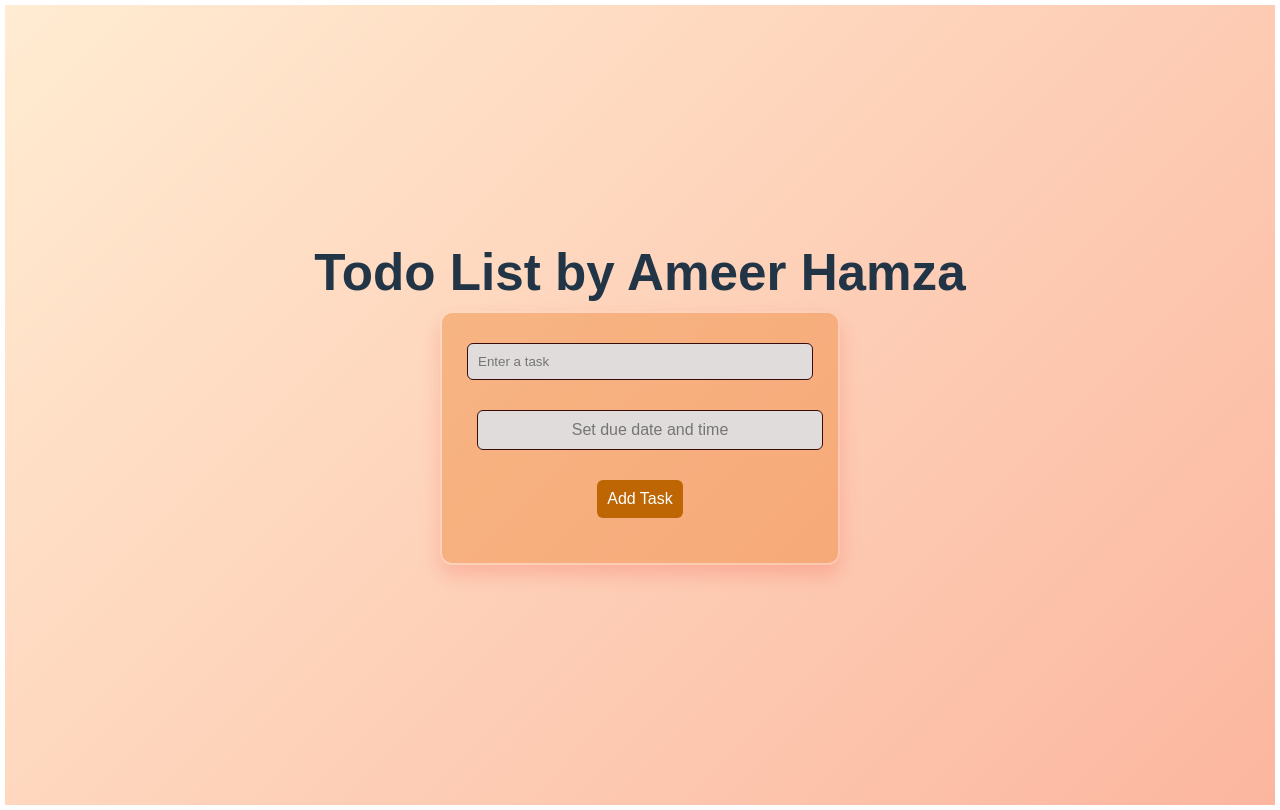
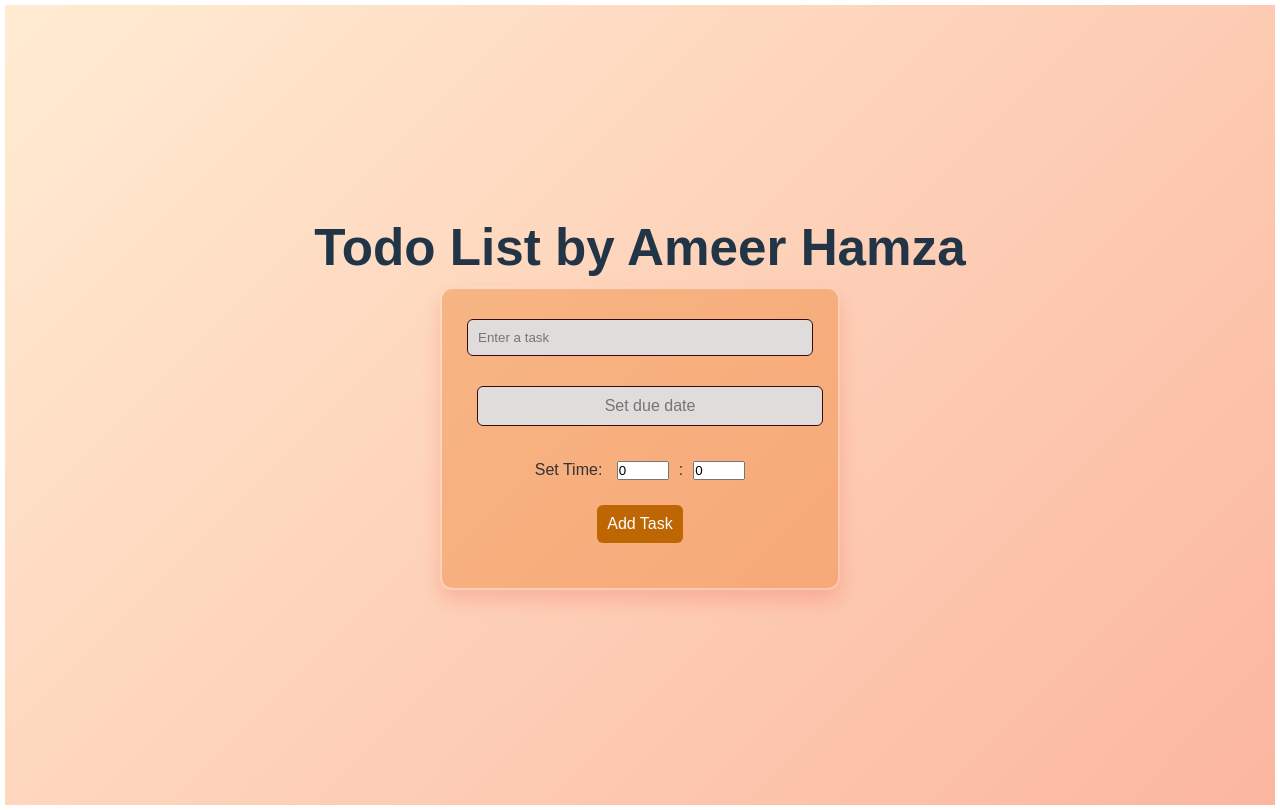
Before and after one commit to Ameerhamza1w/Todo_App, a React (Vite) app: page / in a window 1280 px wide. Built offline with nearby package versions, Linux system fonts and the light colour scheme.

Commit message:
Update todo.tsx component and other dependencies

```diff
--- a/src/components/todo.tsx
+++ b/src/components/todo.tsx
@@ -6,12 +6,16 @@ interface Todo {
     id: number;
     task: string;
     dueDate?: Date | null; // Allow both undefined and null
+    alarmTime?: { hours: number; minutes: number }; // Store alarm time as an object
 }
 
 const TodoApp = () => {
     const [task, setTask] = useState<string>("");
     const [todos, setTodos] = useState<Todo[]>([]);
     const [dueDate, setDueDate] = useState<Date | null>(null);
+    const [alarmHours, setAlarmHours] = useState<number>(0);
+    const [alarmMinutes, setAlarmMinutes] = useState<number>(0);
+    const alarmSound = new Audio("/alarm.mp3"); // Load your alarm sound file
 
     useEffect(() => {
         const savedTodos = localStorage.getItem("todos");
@@ -30,13 +34,22 @@ const TodoApp = () => {
 
     const addTask = () => {
         if (task.trim() === "") return;
-        const newTask: Todo = { id: Date.now(), task, dueDate };
+
+        const alarmTime = { hours: alarmHours, minutes: alarmMinutes };
+
+        const newTask: Todo = { id: Date.now(), task, dueDate, alarmTime };
         setTodos([...todos, newTask]);
         setTask("");
         setDueDate(null);
+        setAlarmHours(0);
+        setAlarmMinutes(0); // Reset alarm time after adding a task
 
         if (dueDate) {
-            const timeToReminder = new Date(dueDate).getTime() - new Date().getTime();
+            const alarmDate = new Date(dueDate);
+            alarmDate.setHours(alarmHours);
+            alarmDate.setMinutes(alarmMinutes);
+
+            const timeToReminder = alarmDate.getTime() - new Date().getTime();
             if (timeToReminder > 0) {
                 setTimeout(() => {
                     showNotification(newTask.task);
@@ -55,6 +68,11 @@ const TodoApp = () => {
                 body: `Reminder for task: ${task}`,
                 icon: "/path-to-icon/icon.png",
             });
+
+            // Play the alarm sound
+            alarmSound.play().catch(error => {
+                console.error("Error playing sound:", error);
+            });
         }
     };
 
@@ -70,10 +88,32 @@ const TodoApp = () => {
                 <DatePicker
                     selected={dueDate}
                     onChange={(date) => setDueDate(date)}
-                    showTimeSelect
                     dateFormat="Pp"
-                    placeholderText="Set due date and time"
+                    placeholderText="Set due date"
+                    showTimeSelect={false} // Disable time selection
                 />
+                <div>
+                    <label htmlFor="alarm-hours">Set Time: </label>
+                    <input
+                        type="number"
+                        id="alarm-hours"
+                        value={alarmHours}
+                        onChange={(e) => setAlarmHours(Number(e.target.value))}
+                        min="0"
+                        max="23"
+                        placeholder="HH"
+                    />
+                    <span>:</span>
+                    <input
+                        type="number"
+                        id="alarm-minutes"
+                        value={alarmMinutes}
+                        onChange={(e) => setAlarmMinutes(Number(e.target.value))}
+                        min="0"
+                        max="59"
+                        placeholder="MM"
+                    />
+                </div>
                 <button
                     onClick={addTask}
                     disabled={!task}
@@ -87,6 +127,7 @@ const TodoApp = () => {
                 {todos.map((todo) => (
                     <li key={todo.id}>
                         {todo.task} - {todo.dueDate ? new Date(todo.dueDate).toLocaleString() : ""}
+                        {todo.alarmTime ? ` (Alarm at ${todo.alarmTime.hours}:${todo.alarmTime.minutes < 10 ? '0' : ''}${todo.alarmTime.minutes})` : ""}
                         <button onClick={() => deleteTask(todo.id)}>Delete</button>
                     </li>
                 ))}
```
